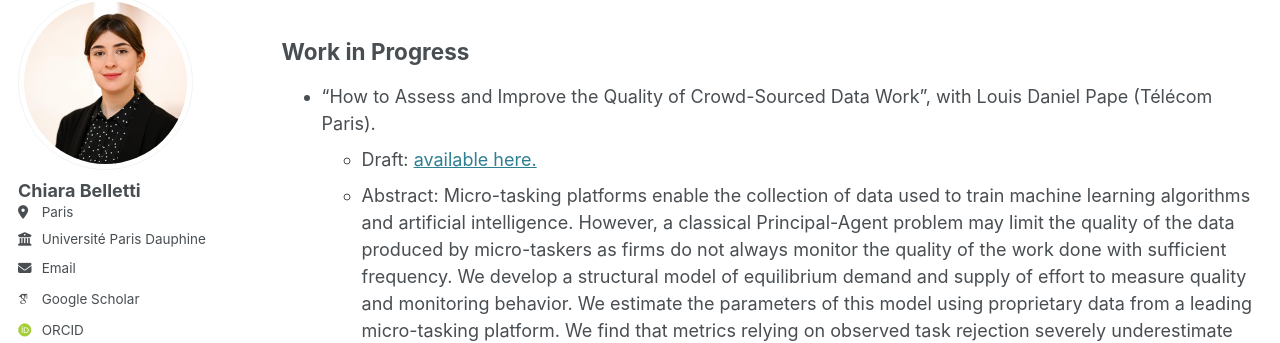
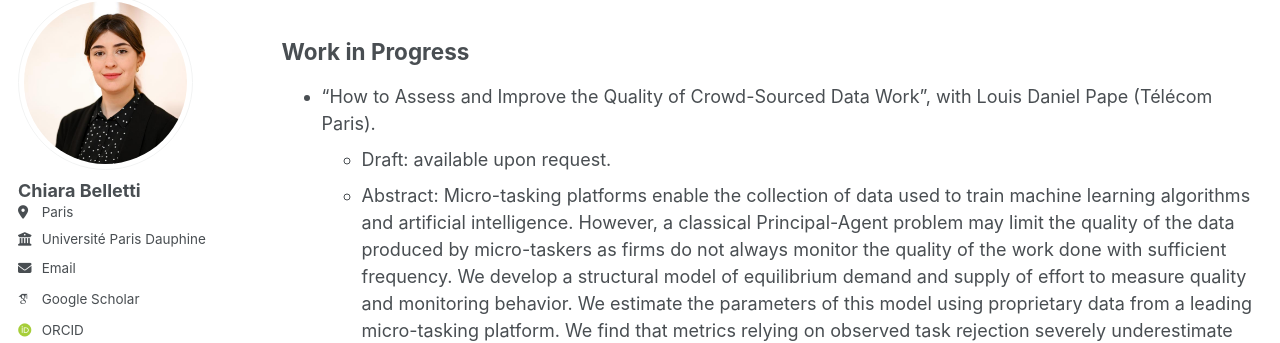
Before and after one commit to ChiaraBelletti/ChiaraBelletti.github.io, a Jekyll site: the page built from _pages/research.md, in a window 1280 px wide and 900 px high, scrolled down 696 px. Shown: the part 111-454 px from the top of the window. Built offline with Jekyll 4.4.1, drawn with Linux system fonts in a browser that asks for light colours; some web fonts are replaced.

Commit message:
Update research.md

```diff
--- a/_pages/research.md
+++ b/_pages/research.md
@@ -29,7 +29,7 @@ Work in Progress
 -----
 
 * "How to Assess and Improve the Quality of Crowd-Sourced Data Work", with Louis Daniel Pape (Télécom Paris).
-  * Draft: <a href="https://www.dropbox.com/scl/fi/i0vmamm0uu8bray6utjmz/Quality_MW.pdf?rlkey=01j6c33ylpprjsdtu8z9ye4wa&dl=0">available here.</a>
+  * Draft: available upon request.
   * Abstract: Micro-tasking platforms enable the collection of data used to train machine learning algorithms and artificial intelligence. However, a classical Principal-Agent problem may limit the quality of the data produced by micro-taskers as firms do not always monitor the quality of the work done with sufficient frequency.
 We develop a structural model of equilibrium demand and supply of effort to measure quality and monitoring behavior. We estimate the parameters of this model using proprietary data from a leading micro-tasking platform. We find that metrics relying on observed task rejection severely underestimate the quality/effort with which data annotation tasks are performed. This suggest AI is being built with mis-annotated data. We discuss several mitigation strategies. We find that increasing the pay of micro-taskers along with more frequent monitoring could help improve the quality of the data. Finally, we discuss incentive schemes to induce higher quality work by relying on counter-factual simulations. We show that charging penalties for workers with a rejected task could induce higher effort and require less monitoring from the firms.
 
```
